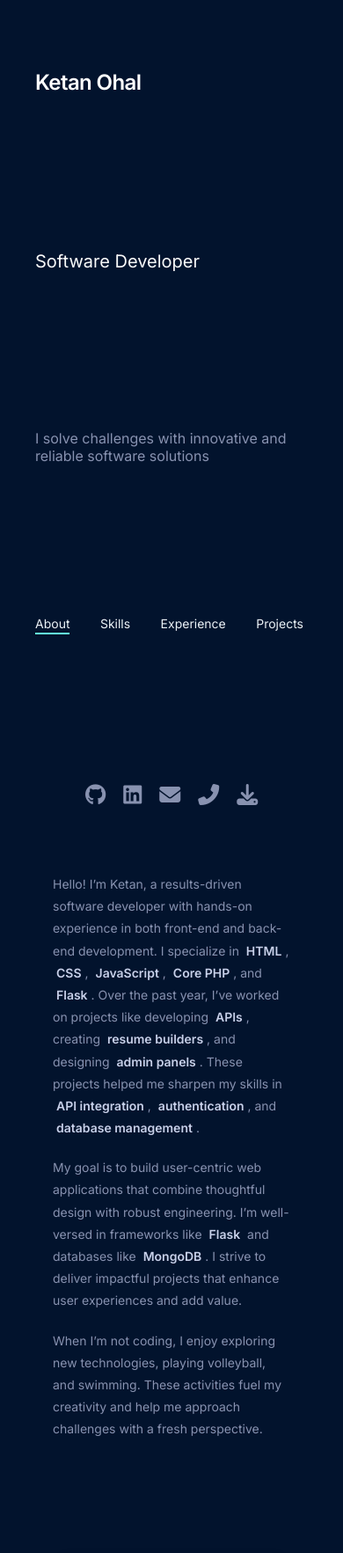
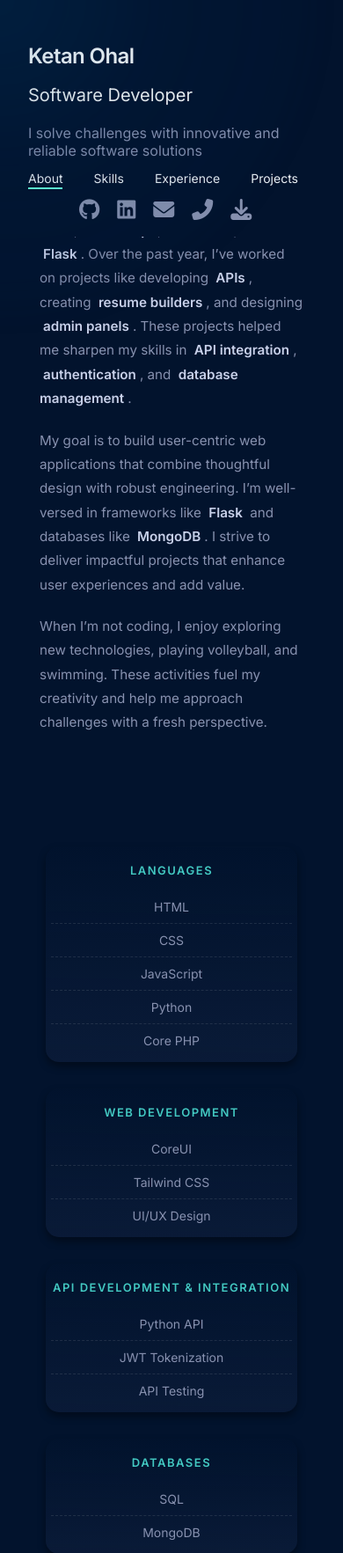
Before and after one commit to ketanohal/ketans_portfolio, a Flask app: page / in a window 390 px wide. Shown: the top 1765 px of the page at 88% size. Run offline with Flask 3, Linux system fonts and the light colour scheme.

Commit message:
testing mobile responsiveness

```diff
--- a/static/css/style.css
+++ b/static/css/style.css
@@ -944,15 +944,15 @@ body, html {
 }
 
 @media (max-width: 768px) {
-    /* Ensure the sidebar remains fixed and stable */
+    /* Sidebar Styling with padding on left and right */
     .sidebar {
-        width: 100%;
+        width: 80%;
         max-height: 100%;
-        padding-bottom: 0;
+        padding: 1rem 2rem; /* Add padding to the left and right */
         padding-top: 2rem; /* Increased padding-top */
         margin-bottom: 0;
-        position: relative; /* Ensure the sidebar stays fixed in its position */
-        overflow: auto; /* Prevent sidebar overflow */
+        position: relative; /* Sidebar stays fixed */
+        overflow: auto; /* Ensure sidebar is scrollable if necessary */
     }
 
     .sidebar h1 {
@@ -961,39 +961,10 @@ body, html {
     }
 
     .sidebar p {
-        margin-bottom: 5px; /* Adjust margin to avoid pushing elements too much */
+        margin-bottom: 5px;
     }
 
-    .project-title {
-        font-size: 14px;
-    }
-
-    .project-card {
-        display: block;
-        margin: 0 auto;
-    }
-
-    .project-image {
-        padding-left: 76px;
-        padding-top: 20px;
-        transition: border 0.2s ease;
-        margin: 0 auto;
-    }
-
-    .content {
-        width: 100%;
-        padding-right: 10px;
-    }
-
-    .sidebar h1 {
-        font-size: 1.5rem;
-    }
-
-    .content h2 {
-        font-size: 1.5rem;
-    }
-
-    /* Navigation ul adjustments */
+    /* Navigation styling */
     .navigation ul {
         display: flex;
         list-style-type: none;
@@ -1004,29 +975,15 @@ body, html {
 
     .navigation ul li {
         margin-right: 5px;
-        flex-grow: 0;
     }
 
     .navigation ul li a {
         font-size: 0.875rem;
         text-decoration: none;
-        transition: color 0.3s ease; /* Add smooth transition */
+        transition: color 0.3s ease;
     }
 
-    /* Remove cursor on small screens */
-    .cursor {
-        display: none;
-    }
-
-    .about-content p {
-        font-size: 0.875rem;
-    }
-
-    nav {
-        margin-bottom: 0;
-    }
-
-    /* Social Links adjustments */
+    /* Social links styling */
     .social-links {
         display: flex;
         justify-content: center;
@@ -1037,8 +994,46 @@ body, html {
         max-height: 29px;
     }
 
-    /* Smooth scrolling effect */
+    /* Smooth scroll */
     html {
         scroll-behavior: smooth;
     }
+
+    /* Prevent page shift on link click */
+    body {
+        margin: 0;
+        padding: 0;
+    }
+
+    .container {
+        display: flex;
+        flex-direction: column;
+        justify-content: space-between;
+        min-height: 100vh;
+    }
+
+    main {
+        flex-grow: 1;
+    }
+
+    /* Sidebar fix position */
+    .sidebar {
+        position: fixed;
+        top: 0;
+        left: 0;
+        right: 0;
+        z-index: 10;
+    }
+
+    .sidebar h1 {
+        visibility: visible;
+        position: relative;
+    }
+
+    /* Adjust content to avoid overlap with sidebar */
+    .content {
+        padding-top: 3rem; /* Add space for the fixed sidebar */
+        width: 100%;
+        padding-right: 10px;
+    }
 }
```
